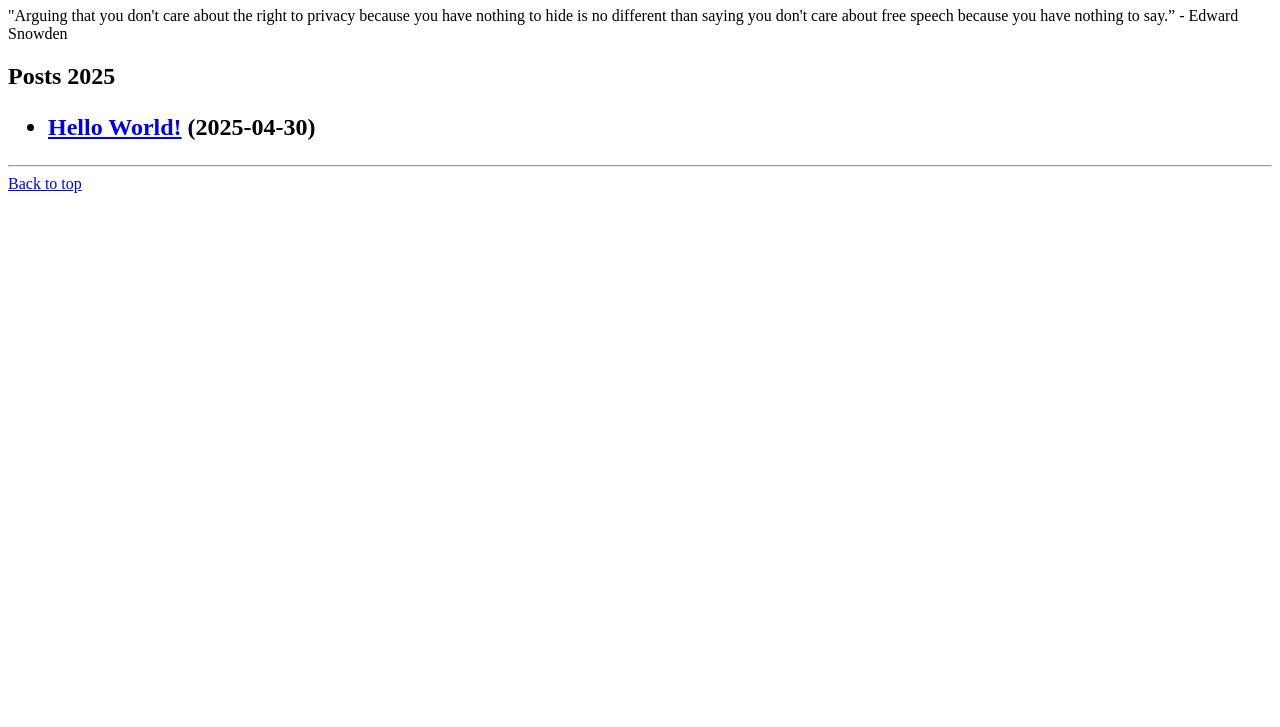
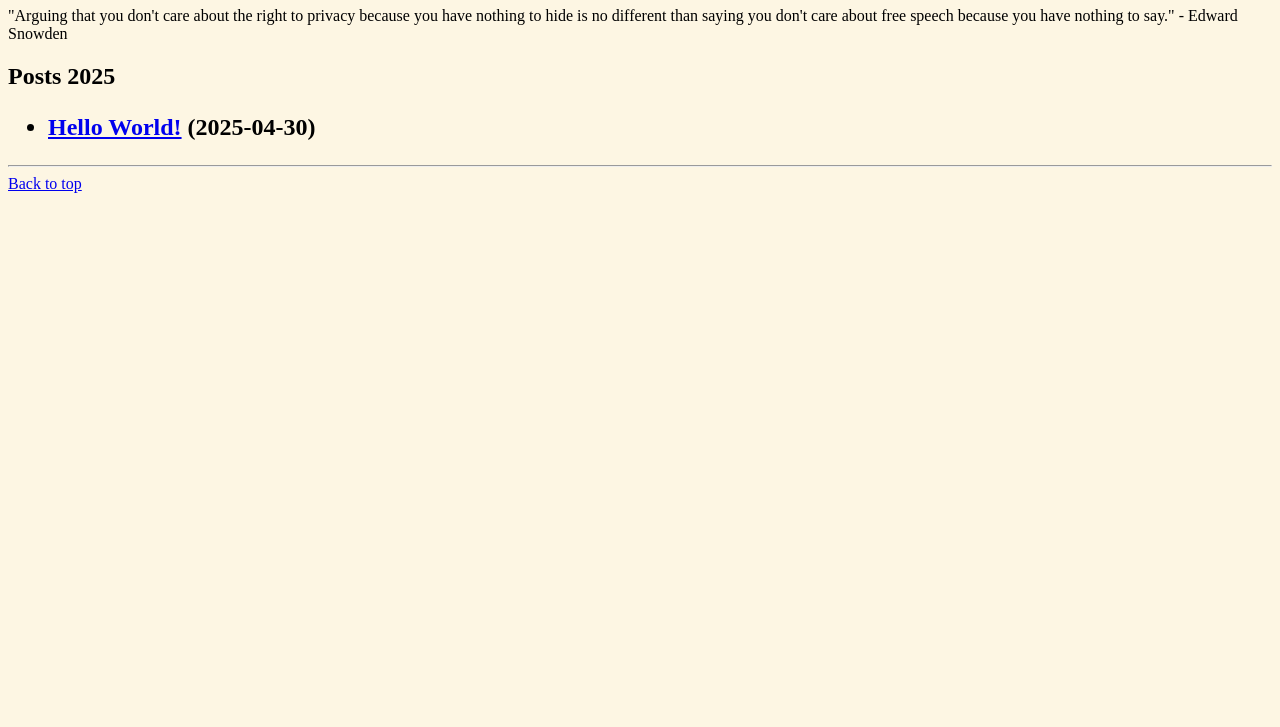
Before and after one commit to en010170/blog, a plain HTML site: page index.html in a window 1280 px wide. Shown: the part 73-800 px from the top of the page. Drawn offline with Linux system fonts and the light colour scheme.

Commit message:
Update index.html

```diff
--- a/index.html
+++ b/index.html
@@ -6,12 +6,12 @@
   <title>Abschweifen - main page</title>
 </head>
 
-<body id="top">
+<body style="background-color:#FDF6E3"; id="top">
   <header>
     <h1>Abschweifen<h1>
   </header>
 
-  <p>"Arguing that you don't care about the right to privacy because you have nothing to hide is no different than saying you don't care about free speech because you have nothing to say.” - Edward Snowden
+  <p>"Arguing that you don't care about the right to privacy because you have nothing to hide is no different than saying you don't care about free speech because you have nothing to say." - Edward Snowden
   </p>
 
   <section>
```
